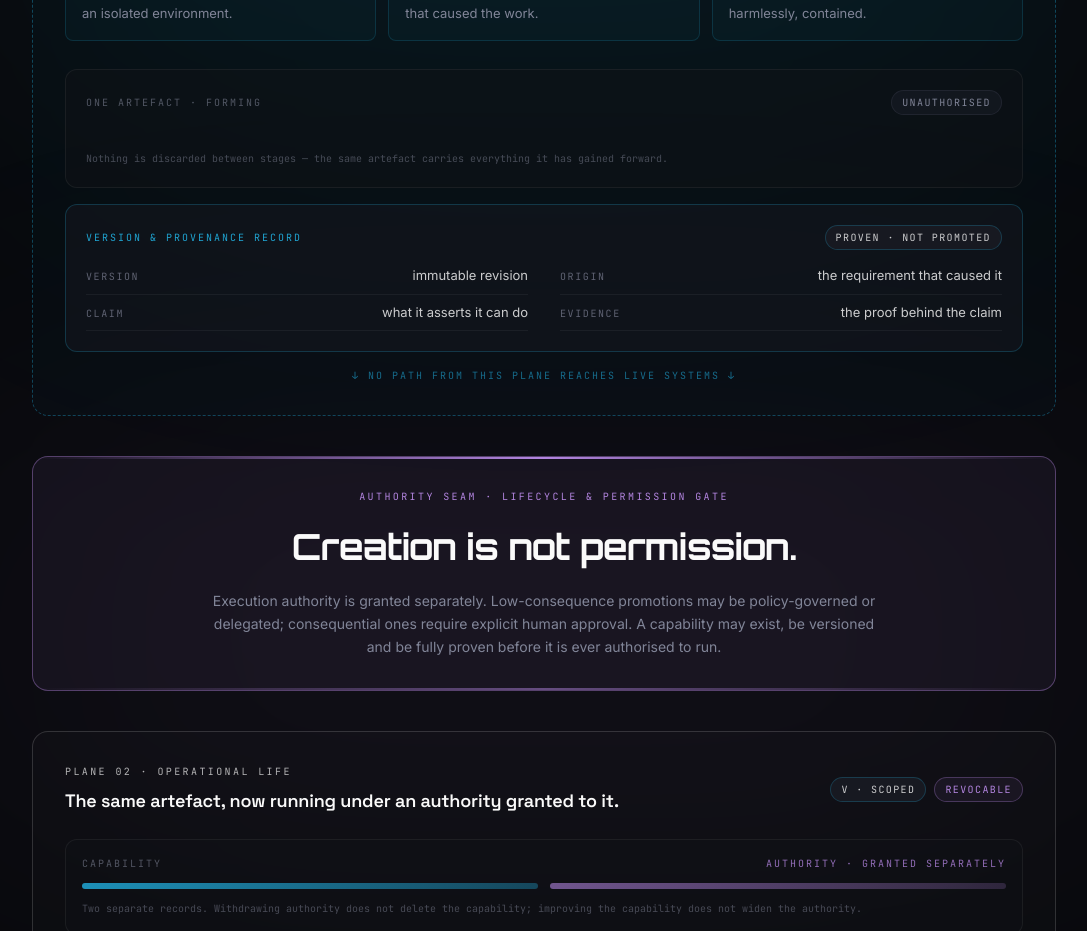
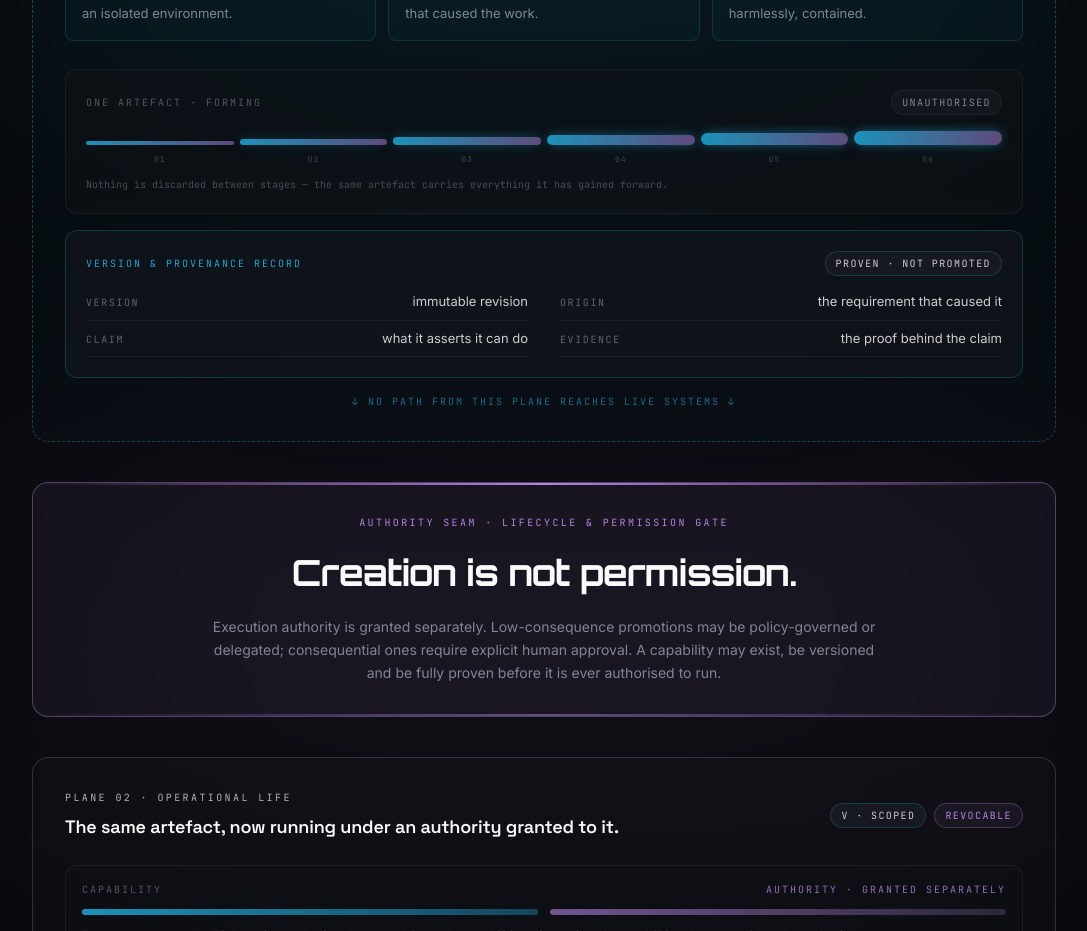
Before and after one commit to TokenomixLabs/omnisx-site-ui, a React (Vite) app: page / in a window 1280 px wide. Shown: the part 4620-5551 px from the top of the page, without its empty margins (96-1183 px from the left). Built offline with nearby package versions, Linux system fonts and the light colour scheme.

Commit message:
Changes
Co-authored-by: TokenomixLabs <195523433+TokenomixLabs@users.noreply.github.com>

```diff
--- a/src/components/sections/CapabilityEvolution.tsx
+++ b/src/components/sections/CapabilityEvolution.tsx
@@ -113,13 +113,16 @@ const CapabilityEvolution = () => (
               </span>
               <StateChip tone="neutral">Unauthorised</StateChip>
             </div>
-            <Accumulate className="mt-4 flex items-center gap-1.5" step={0.12}>
+            <Accumulate className="mt-4 grid grid-cols-6 items-end gap-1.5" step={0.12}>
               {isolatedNodes.map((n, i) => (
-                <div key={n.index} className="flex-1">
+                <div key={n.index}>
                   <span
-                    className="block rounded-full bg-gradient-to-r from-primary/70 to-secondary/50 shadow-[0_0_12px_-2px_hsl(var(--primary)/0.6)]"
-                    style={{ height: `${3 + i}px` }}
+                    className="block w-full rounded-full bg-gradient-to-r from-primary/70 to-secondary/50 shadow-[0_0_12px_-2px_hsl(var(--primary)/0.6)]"
+                    style={{ height: `${4 + i * 2}px` }}
                   />
+                  <span className="mt-2 block text-center font-mono text-[0.5rem] tracking-[0.14em] text-muted-foreground/45">
+                    {n.index}
+                  </span>
                 </div>
               ))}
             </Accumulate>
```
